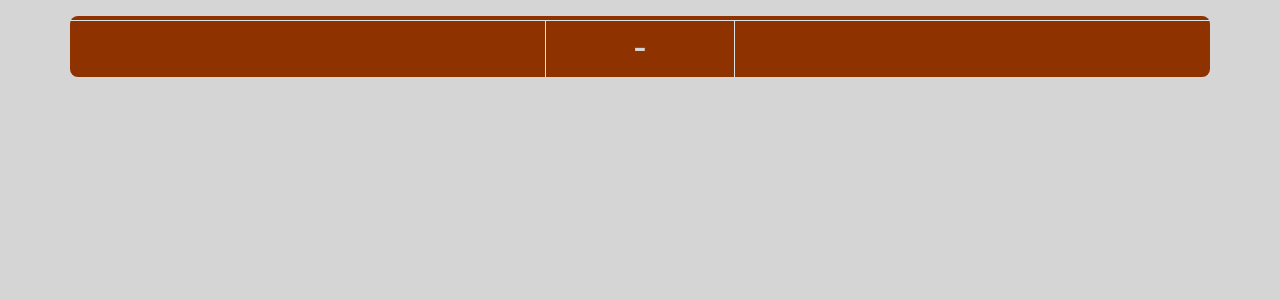
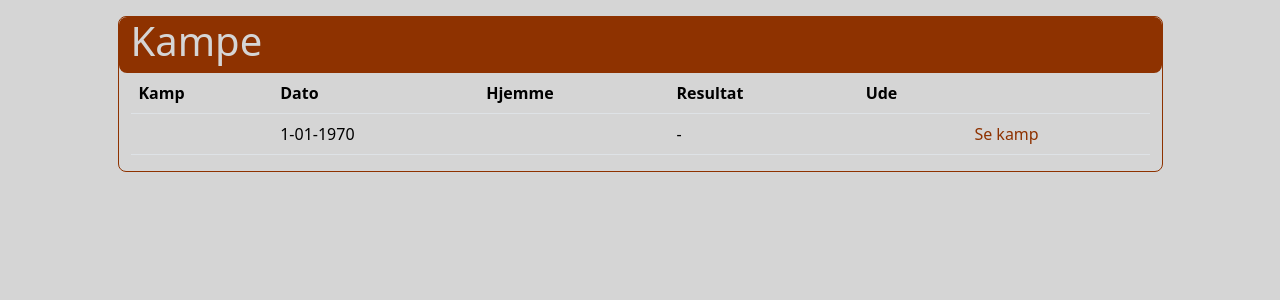
Before and after one commit to LUWIPE/footballSatistics, a PHP site: page /matches.php in a window 1280 px wide. Shown: the part 56-356 px from the top of the page. Run offline with PHP 8.4, Linux system fonts and the light colour scheme; tables that the repository leaves empty or names only in its code hold one stand-in row (values such as "Sample post"); data that the repository does not hold is empty; style sheets or scripts are compiled from the project's sources; some libraries are stand-ins or nearby versions.

Commit message:
De sidste rettelser

```diff
--- a/css/styles.scss
+++ b/css/styles.scss
@@ -20,7 +20,7 @@ $theme-colors: map-merge($theme-colors, $custom-colors);
 
 // 5. Du kan lave styling her...
 
-@media (min-width:768px){
+@media (min-width:992px){
 	footer{
 		display:none
 	}
--- a/includes/footer.php
+++ b/includes/footer.php
@@ -1,5 +1,5 @@
 <div class="container-fluid bg-primary fixed-bottom">
-    <nav class="navbar navbar-expand-lg d-flex justify-content-around">
+    <nav class="navbar navbar-expand-lg d-flex justify-content-evenly">
         <div class="col-1 d-flex justify-content-center">
             <a class="text-end" href="index.php"><i class="fa-solid fa-house text-secondary fs-1"></i></a>
         </div>
--- a/includes/nav.php
+++ b/includes/nav.php
@@ -16,7 +16,7 @@
                     <a class="nav-link text-secondary text-end" href="statistics.php">Statistikker</a>
                 </li>
                 <li class="nav-item">
-                    <a class="nav-link text-secondary text-end" href="profile.php">Min Profil</a>
+                    <a class="nav-link text-secondary text-end" href="profileLogin.php">Min Profil</a>
                 </li>
             </ul>
         </div>
--- a/match.php
+++ b/match.php
@@ -31,6 +31,9 @@ include("includes/nav.php"); // Inkluderer navigationsmenuen i toppen
     <div class="row justify-content-center">
         <div class="col-11 rounded-3 border border-primary">
             <div class="row justify-content-around bg-primary rounded-3">
+                <div class="col-12 border-bottom">
+                    <h3 class="text-secondary m-1"><?php echo $match->matchDate ?></h3>
+                </div>
                 <div class="col-5 d-flex justify-content-center align-items-center">
                     <h1 class="text-secondary"><?php echo $match->matchHome ?></h1>
                 </div>
@@ -66,7 +69,7 @@ include("includes/nav.php"); // Inkluderer navigationsmenuen i toppen
                                WHERE statMatchId = :matchId", [":matchId" => $matchId]);
                         foreach ($stats as $stat) { ?>
                             <tr>
-                                <td class="bg-secondary"><?php echo $stat->playerName ?></td>
+                                <td class="bg-secondary text-center"><?php echo $stat->playerName ?></td>
                                 <td class="bg-secondary"><?php echo $stat->playerClub ?></td>
                                 <td class="bg-secondary"><?php echo $stat->statMinutes ?></td>
                                 <td class="bg-secondary"><?php echo $stat->statGoals ?></td>
--- a/matches.php
+++ b/matches.php
@@ -23,31 +23,48 @@ require "settings/init.php";
 <?php
 include("includes/nav.php"); // Inkluderer navigationsmenuen i toppen
 ?>
+<div class="container mt-3 mb-5">
+    <div class="row justify-content-center">
+        <div class="col-11 rounded-3 border border-primary">
+            <div class="row">
+                <div class="bg-primary rounded-3">
+                    <h1 class="text-secondary">Kampe</h1>
+                </div>
+                <div>
+                    <table class="table bg-secondary">
+                        <thead>
+                        <tr>
+                            <th class="bg-secondary">Kamp</th>
+                            <th class="bg-secondary">Dato</th>
+                            <th class="bg-secondary">Hjemme</th>
+                            <th class="bg-secondary">Resultat</th>
+                            <th class="bg-secondary">Ude</th>
+                            <th class="bg-secondary"></th>
 
-<?php $matches = $db->sql("SELECT * FROM matches");
-foreach ($matches
-
-         as $match) { ?>
-    <div class="container mt-3">
-        <div class="row justify-content-center">
-            <a href="match.php?matchId=<?php echo $match->matchId ?>"><div class="row justify-content-around bg-primary rounded-3">
-                <div class="col-12 border-bottom">
-                    <h3 class="text-secondary m-1"><?php echo $match->matchDate ?></h3>
+                        </tr>
+                        </thead>
+                        <tbody>
+                        <?php
+                        $matches = $db->sql("SELECT * FROM matches
+                               ORDER BY matchDate DESC");
+                        foreach ($matches as $match) { ?>
+                            <tr>
+                                <td class="bg-secondary"><?php echo $match->matchName ?></td>
+                                <td class="bg-secondary"><?php echo date('j-m-Y', strtotime ($match->matchDate))?></td>
+                                <td class="bg-secondary"><?php echo $match->matchHome ?></td>
+                                <td class="bg-secondary"><?php echo $match->matchHomeGoals ?> - <?php echo $match->matchAwayGoals ?></td>
+                                <td class="bg-secondary"><?php echo $match->matchAway ?></td>
+                                <td class="bg-secondary"><a class="text-primary text-end" href="match.php?matchId=<?php echo $match->matchId ?>">Se kamp</a></td>
+                            </tr>
+                        <?php } ?>
+                        </tbody>
+                    </table>
                 </div>
-                <div class="col-5 d-flex justify-content-center align-items-center">
-                    <h1 class="text-secondary"><?php echo $match->matchHome ?></h1>
-                </div>
-                <div class="col-2 d-flex justify-content-center align-items-center border-end border-start">
-                    <h1 class="text-secondary"><?php echo $match->matchHomeGoals ?>
-                        - <?php echo $match->matchAwayGoals ?></h1>
-                </div>
-                <div class="col-5 d-flex justify-content-center align-items-center">
-                    <h1 class="text-center text-secondary"><?php echo $match->matchAway ?></h1>
-                </div>
-            </div></a>
+            </div>
         </div>
     </div>
-<?php } ?>
+</div>
+
 <footer>
     <?php
     include("includes/footer.php"); // Inkluderer navigationsmenuen i bunden
--- a/profileLogin.php
+++ b/profileLogin.php
@@ -45,7 +45,7 @@ require "settings/init.php";
                                 <input type="password" class="form-control border-primary" id="exampleInputPassword1">
                             </div>
                             <div class="d-flex justify-content-end">
-                                <a href="profile.php?playerId=1" class="btn btn-primary">Log In</a>
+                                <a href="profile.php?playerId=2" class="btn btn-primary">Log In</a>
                             </div>
                         </form>
                     </div>
```
Also changed, not shown: profile.php (+32 -8 lines).
